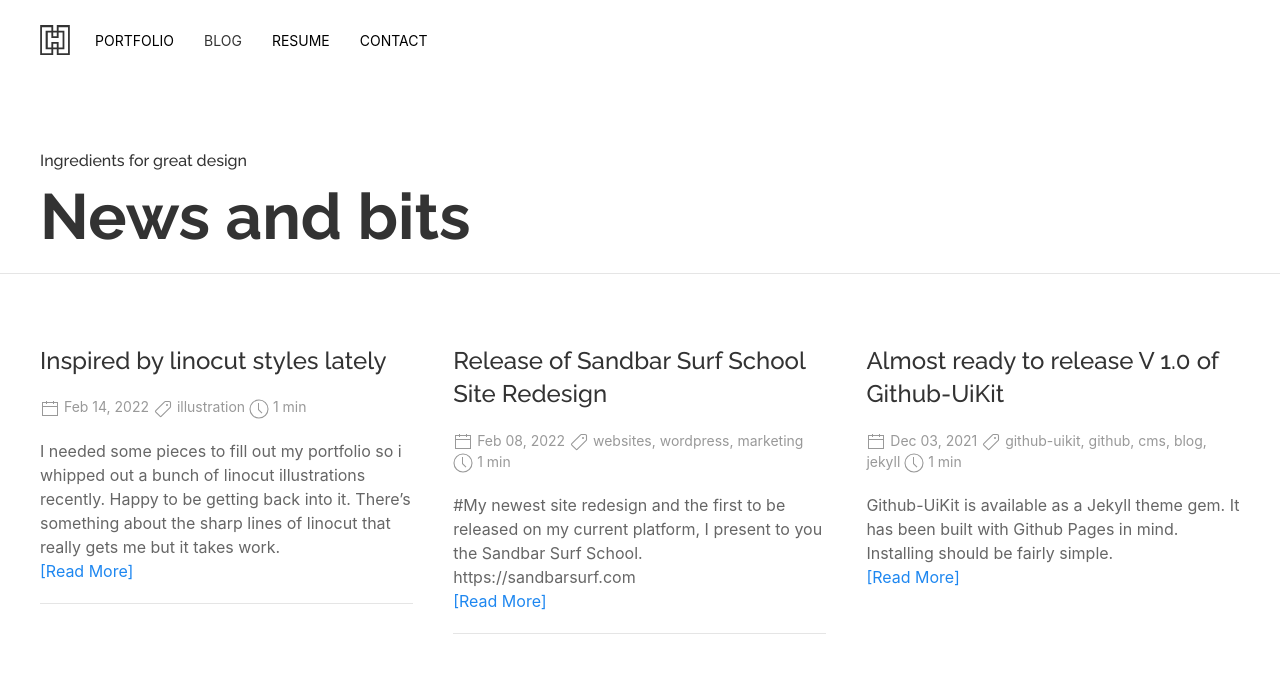
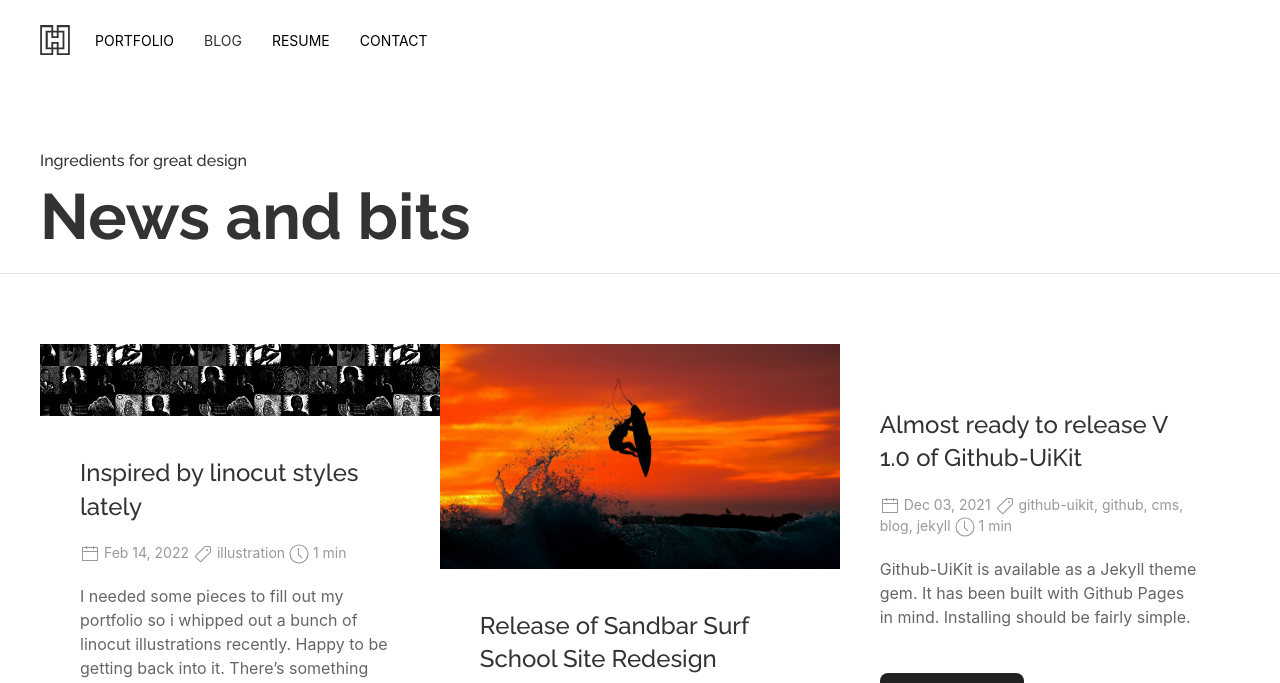
Before and after one commit to kre8t/kre8t.github.io, a Jekyll site: the page built from blog/index.html, in a window 1280 px wide. Shown: the top 683 px of the page. Built offline with Jekyll 4.4.1, drawn with Linux system fonts in a browser that asks for light colours; the list of posts is cut into pages by our own code; some of the changed text lies outside the part shown.

Commit message:
upgrading the blog index page to look less text like

```diff
--- a/_layouts/post.html
+++ b/_layouts/post.html
@@ -35,7 +35,7 @@ layout: default
       </div>
       <div class="uk-width-2-3@m">
     <article class="uk-article">
-        {% if page.bigimg %}
+        {% if post.bigimg %}
         <img src="{{page.bigimg}}">
         {% endif %}
       {{content}}
--- a/blog/index.html
+++ b/blog/index.html
@@ -5,14 +5,15 @@ subheading: Ingredients for great design
 ---
 
 <div id="Blog" class="uk-section-small uk-padding-remove-top">
-<div class="uk-child-width-1-2@m uk-child-width-1-3@l" uk-grid="masonry: true">
-
-
+  <div class="uk-child-width-1-2@m uk-child-width-1-3@l uk-grid-collapse" uk-grid="masonry: true">
     {% for post in paginator.posts %}
     <div>
-     <article class="uk-article uk-padding-xsmall">
-    <div>
-      <h3><a class="uk-link-text"href="{{ post.url | relative_url }}">{{ post.title }}</a></h3>
+      <div class="uk-card">
+<div class="uk-card-media-top">
+  <img src="{{ post.bigimg }}">
+  </div>
+        <div class="uk-card-body">
+          <h3><a class="uk-link-text" href="{{ post.url | relative_url }}">{{ post.title }}</a></h3>
 
           <p class="uk-article-meta">
             <span uk-icon="calendar"></span> <span class="date">{{post.date | date: "%b %d, %Y "}} </span>
@@ -25,14 +26,15 @@ subheading: Ingredients for great design
           </p>
 
           <div class="content">
-          {{ post.excerpt | strip_html }}
-          <br><a href="{{ post.url | relative_url }}" class="post-read-more">[Read&nbsp;More]</a><br>
+            <p>{{ post.excerpt | strip_html }}</p>
+            <br><a href="{{ post.url | relative_url }}" class="uk-button uk-button-secondary post-read-more">Read More</a><br>
             {% unless forloop.last %}
-          <hr>
+
             {% endunless %}
           </div>
         </div>
-       </article>
+
+      </div>
 </div>
     {% endfor %}
 
```
Lines whose indentation alone changed are shown as unchanged.
